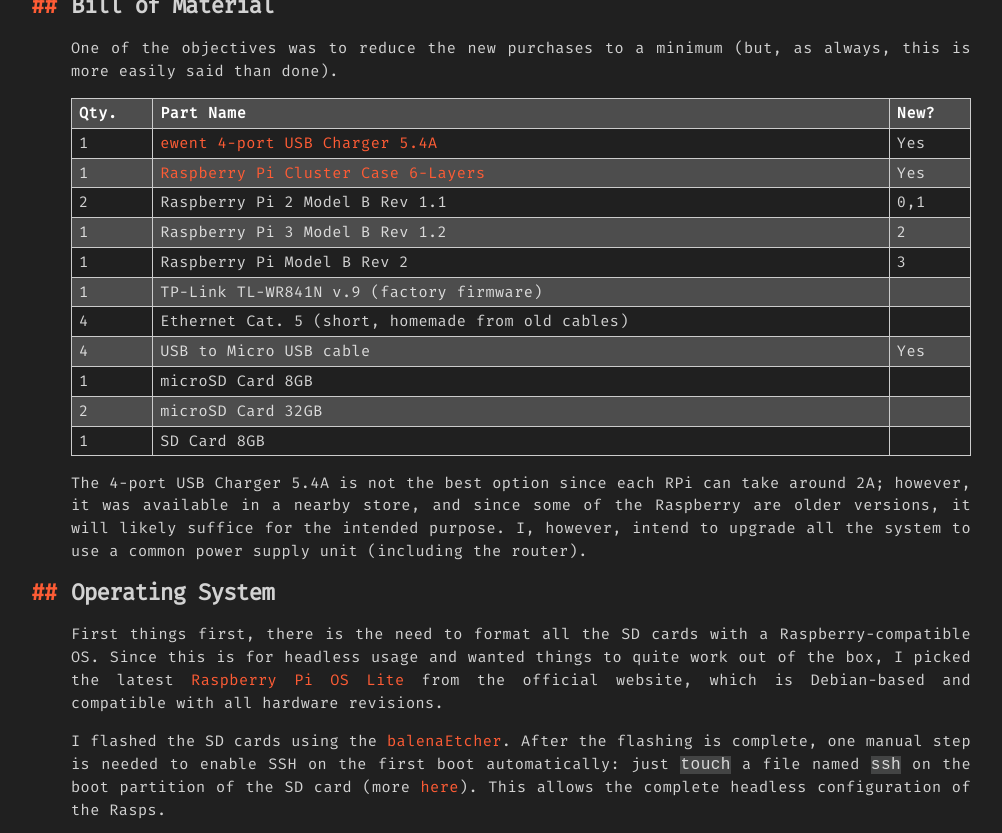
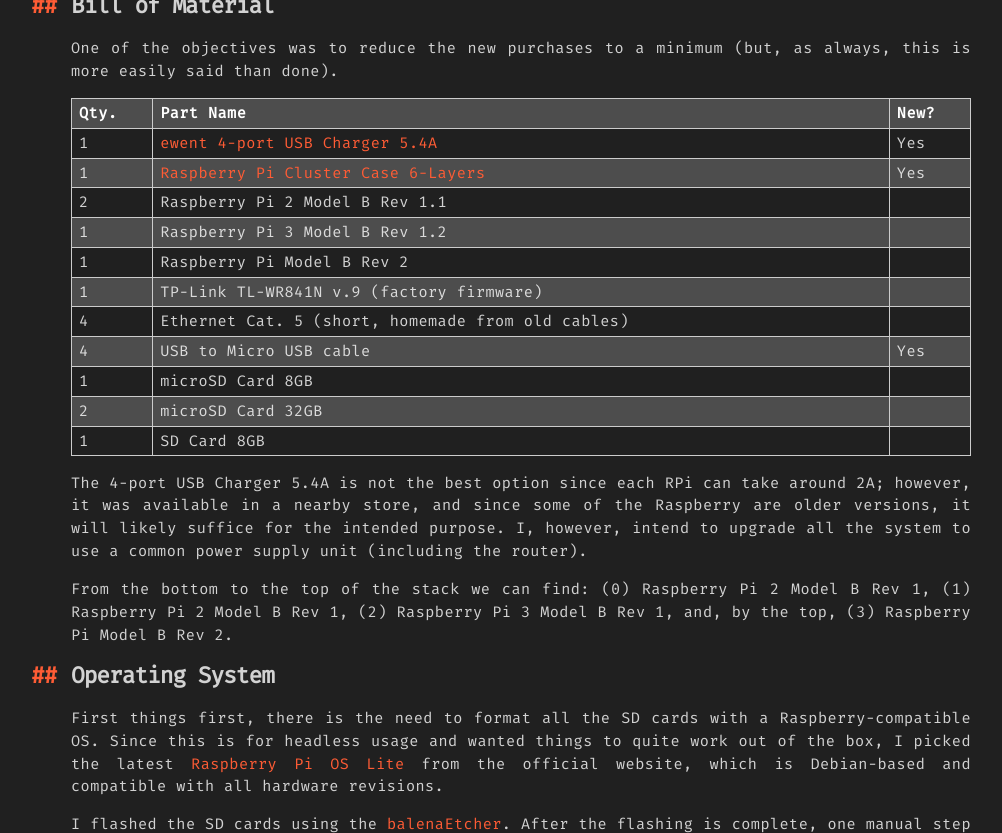
Before and after one commit to jpdias/jpdias.github.io, a Jekyll site: the page built from _posts/2021-03-20-yet-another-rpi-cluster.md, in a window 1280 px wide and 900 px high, scrolled down 1095 px, cut to the strip 67-900 px from the top of the window. Shown: the whole strip, without its empty margins (119-1121 px from the left). Built offline with Jekyll 4.4.1, drawn with Linux system fonts in a browser that asks for light colours; nearby versions of some CDN libraries; some of the changed lines change nothing that is shown.

Commit message:
info about the stack order

```diff
--- a/_posts/2021-03-20-yet-another-rpi-cluster.md
+++ b/_posts/2021-03-20-yet-another-rpi-cluster.md
@@ -26,9 +26,9 @@
 |------|----------------------------------------------------------------------------------------------------------------------------|------|
 | 1    | [ewent 4-port USB Charger 5.4A](https://www.ewent.com/en-us/4-port-smart-usb-charger-5-4a-ew1304)                          | Yes  |
 | 1    | [Raspberry Pi Cluster Case 6-Layers](https://www.amazon.com/GeeekPi-Raspberry-Heatsinks-Stackable-Enclosure/dp/B085XT8W9S) | Yes  |
-| 2    | Raspberry Pi 2 Model B Rev 1.1                                                                                             | 0,1  |
-| 1    | Raspberry Pi 3 Model B Rev 1.2                                                                                             | 2    |
-| 1    | Raspberry Pi Model B Rev 2                                                                                                 | 3    |
+| 2    | Raspberry Pi 2 Model B Rev 1.1                                                                                             |  |
+| 1    | Raspberry Pi 3 Model B Rev 1.2                                                                                             |     |
+| 1    | Raspberry Pi Model B Rev 2                                                                                                 |    |
 | 1    | TP-Link TL-WR841N v.9 (factory firmware)                                                                                   |      |
 | 4    | Ethernet Cat. 5 (short, homemade from old cables)                                                                          |      |
 | 4    | USB to Micro USB cable                                                                                                     | Yes  |
@@ -38,6 +38,8 @@
 
 
 The 4-port USB Charger 5.4A is not the best option since each RPi can take around 2A; however, it was available in a nearby store, and since some of the Raspberry are older versions, it will likely suffice for the intended purpose. I, however, intend to upgrade all the system to use a common power supply unit (including the router).
+
+From the bottom to the top of the stack we can find: (0) Raspberry Pi 2 Model B Rev 1, (1) Raspberry Pi 2 Model B Rev 1, (2) Raspberry Pi 3 Model B Rev 1, and, by the top, (3) Raspberry Pi Model B Rev 2.
 
 ## Operating System
 
```
